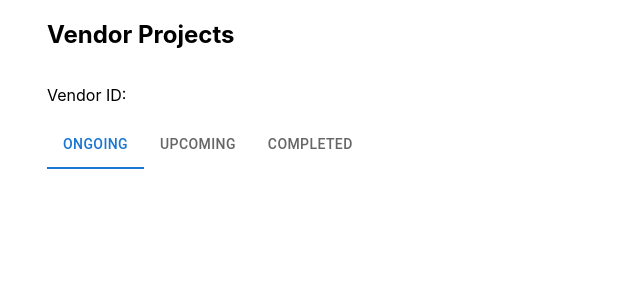
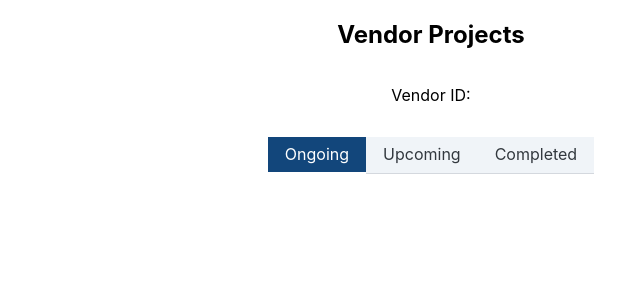
Before and after one commit to aadya-here/hojaayega_guyss, a React (Create React App) app: page /projects in a window 1280 px wide. Shown: the top 300 px of the page, without its empty margins (209-849 px from the left). Built offline with nearby package versions, Linux system fonts and the light colour scheme.

Commit message:
project page ui little better

```diff
--- a/src/components/ProjectCard.jsx
+++ b/src/components/ProjectCard.jsx
@@ -21,7 +21,7 @@ const ProjectCard = ({ project }) => {
                 </Typography>
             </CardContent>
             <CardActions>
-                <Button size="small">Learn More</Button>
+
             </CardActions>
         </Card>
     );
--- a/src/pages/Projects.jsx
+++ b/src/pages/Projects.jsx
@@ -2,12 +2,12 @@ import React, { useEffect, useState } from 'react';
 import { useVendor } from '../context/vendorContext';
 import ProjectCard from '../components/ProjectCard';
 import supabase from '../supabase';
-import Tabs from '@mui/material/Tabs';
-import Tab from '@mui/material/Tab';
+import Box from '@mui/joy/Box';
+import Tabs from '@mui/joy/Tabs';
+import TabList from '@mui/joy/TabList';
+import Tab from '@mui/joy/Tab';
 import TabPanel from '@mui/lab/TabPanel';
-import Box from '@mui/material/Box';
 import TabContext from '@mui/lab/TabContext';
-
 
 const ProjectsPage = () => {
     const { vendorId } = useVendor();
@@ -55,9 +55,10 @@ const ProjectsPage = () => {
     return (
         <Box
             sx={{
-                width: '60%',
-                margin: '0 auto',
+                height: '100vh',
                 display: 'flex',
+                // justifyContent: 'center',
+                alignItems: 'center',
                 flexDirection: 'column',
             }}
         >
@@ -65,12 +66,60 @@ const ProjectsPage = () => {
             <p>Vendor ID: {vendorId}</p>
             {vendorName && <p>Vendor Name: {vendorName}</p>}
 
+            <Box
+                sx={{
+                    display: 'flex',
+                    justifyContent: 'center',
+                    alignItems: 'center',
+                    flexDirection: 'column',
+                    width: '100%',
+                }}
+            >
+                <Box
+                    sx={{
+                        display: 'flex',
+                        justifyContent: 'center',
+                        alignItems: 'center',
+                        flexDirection: 'column',
+                        width: '80%',
+                        maxWidth: '600px',
+                        bgcolor: 'background.paper',
+                        boxShadow: 1,
+                        borderRadius: 2,
+                        p: 2,
+                    }}
+                >
                     <TabContext value={value}>
-                <Tabs value={value} onChange={handleTabChange} aria-label="Project tabs">
-                    <Tab label="Ongoing" value="ongoing" />
-                    <Tab label="Upcoming" value="upcoming" />
-                    <Tab label="Completed" value="completed" />
+                        <Tabs
+                            aria-label="Soft tabs"
+                            value={value}
+                            onChange={handleTabChange}
+                        >
+                            <TabList variant="soft">
+                                <Tab
+                                    variant={value === 'ongoing' ? 'solid' : 'plain'}
+                                    color={value === 'ongoing' ? 'primary' : 'neutral'}
+                                    value="ongoing"
+                                >
+                                    Ongoing
+                                </Tab>
+                                <Tab
+                                    variant={value === 'upcoming' ? 'solid' : 'plain'}
+                                    color={value === 'upcoming' ? 'primary' : 'neutral'}
+                                    value="upcoming"
+                                >
+                                    Upcoming
+                                </Tab>
+                                <Tab
+                                    variant={value === 'completed' ? 'solid' : 'plain'}
+                                    color={value === 'completed' ? 'primary' : 'neutral'}
+                                    value="completed"
+                                >
+                                    Completed
+                                </Tab>
+                            </TabList>
                         </Tabs>
+
                         <TabPanel value="ongoing">
                             {filteredProjects.map(project => (
                                 <ProjectCard key={project.id} project={project} />
@@ -88,6 +137,8 @@ const ProjectsPage = () => {
                         </TabPanel>
                     </TabContext>
                 </Box>
+            </Box>
+        </Box>
     );
 };
 
```
Lines whose indentation alone changed are shown as unchanged.
